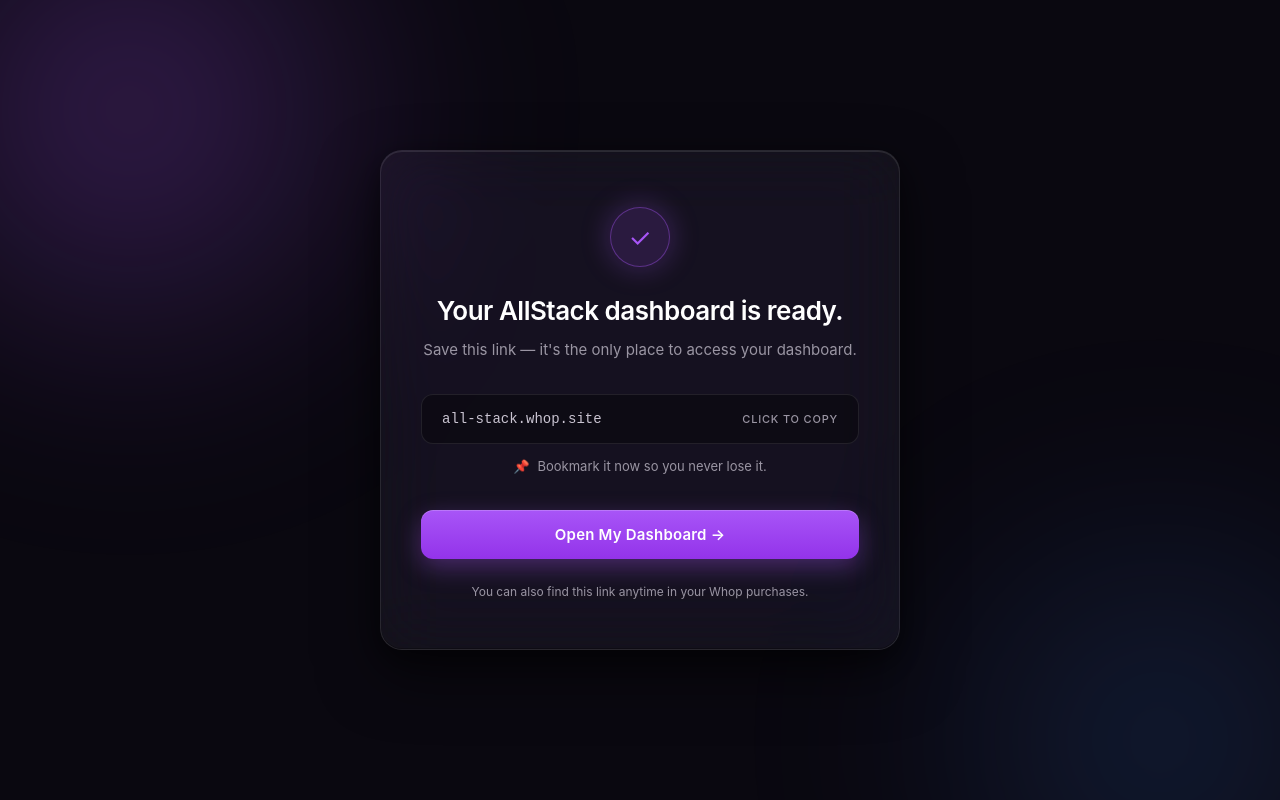
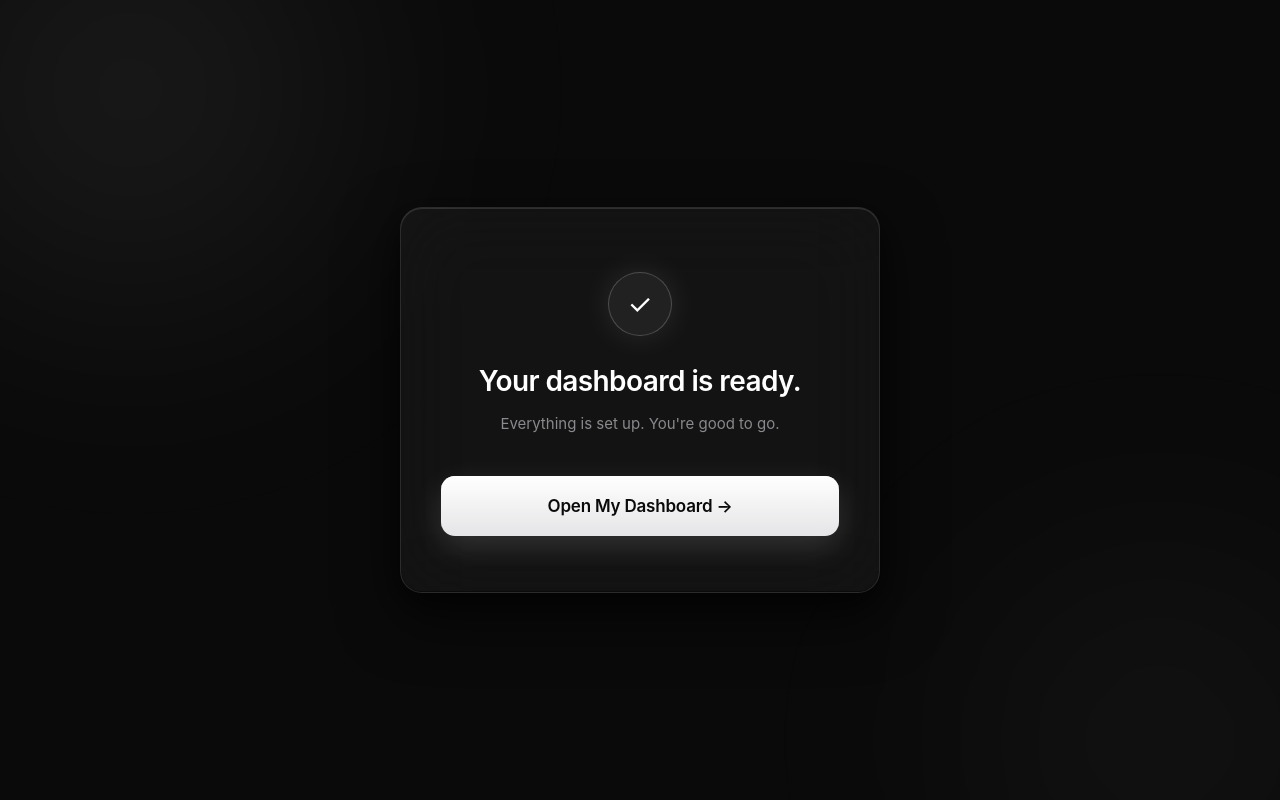
Before and after one commit to Fynak404/Real-Time-TikTok-Analytics-Viral-Trends-API-App, a plain HTML site: page index.html in a window 1280 px wide. Drawn offline with Linux system fonts and the light colour scheme.

Commit message:
Update index.html

```diff
--- a/index.html
+++ b/index.html
@@ -6,18 +6,12 @@
 <title>AllStack — Dashboard Ready</title>
 <style>
   :root {
-    --bg: #0A0810;
-    --glass: rgba(255, 255, 255, 0.045);
-    --glass-strong: rgba(255, 255, 255, 0.08);
-    --border: rgba(255, 255, 255, 0.09);
-    --border-bright: rgba(255, 255, 255, 0.18);
+    --bg: #0A0A0A;
+    --glass: rgba(255, 255, 255, 0.04);
+    --border: rgba(255, 255, 255, 0.10);
     --text: #FFFFFF;
-    --muted: #9A95A3;
-    --mono: #C9C4D1;
-    --accent: #A855F7;
-    --accent-hover: #9333EA;
-    --font: 'Inter', -apple-system, BlinkMacSystemFont, 'Segoe UI', Roboto, sans-serif;
-    --mono-font: 'JetBrains Mono', 'Fira Code', ui-monospace, monospace;
+    --muted: #8A8A8E;
+    --font: 'Inter', -apple-system, BlinkMacSystemFont, 'SF Pro Display', 'Segoe UI', Roboto, sans-serif;
   }
   * { box-sizing: border-box; margin: 0; padding: 0; }
   html, body { height: 100%; }
@@ -34,27 +28,26 @@
     overflow: hidden;
   }
 
-  /* Ambient glow blobs behind the glass */
   body::before,
   body::after {
     content: '';
     position: fixed;
     border-radius: 50%;
-    filter: blur(100px);
+    filter: blur(120px);
     pointer-events: none;
     z-index: 0;
   }
   body::before {
     width: 620px;
     height: 620px;
-    background: radial-gradient(circle, rgba(168, 85, 247, 0.32), transparent 70%);
-    top: -200px;
+    background: radial-gradient(circle, rgba(255, 255, 255, 0.10), transparent 70%);
+    top: -220px;
     left: -180px;
   }
   body::after {
     width: 560px;
     height: 560px;
-    background: radial-gradient(circle, rgba(59, 130, 246, 0.20), transparent 70%);
+    background: radial-gradient(circle, rgba(255, 255, 255, 0.06), transparent 70%);
     bottom: -220px;
     right: -160px;
   }
@@ -63,41 +56,41 @@
     position: relative;
     z-index: 1;
     background: var(--glass);
-    backdrop-filter: blur(32px) saturate(180%);
-    -webkit-backdrop-filter: blur(32px) saturate(180%);
+    backdrop-filter: blur(40px) saturate(180%);
+    -webkit-backdrop-filter: blur(40px) saturate(180%);
     border: 1px solid var(--border);
     border-radius: 22px;
-    padding: 56px 40px 48px;
-    max-width: 520px;
+    padding: 64px 40px 56px;
+    max-width: 480px;
     width: 100%;
     text-align: center;
     box-shadow:
-      0 1px 0 rgba(255, 255, 255, 0.10) inset,
-      0 -1px 0 rgba(0, 0, 0, 0.30) inset,
-      0 24px 60px rgba(0, 0, 0, 0.55),
-      0 8px 24px rgba(0, 0, 0, 0.35);
+      0 1px 0 rgba(255, 255, 255, 0.12) inset,
+      0 -1px 0 rgba(0, 0, 0, 0.40) inset,
+      0 24px 60px rgba(0, 0, 0, 0.65),
+      0 8px 24px rgba(0, 0, 0, 0.40);
   }
 
   .check {
-    width: 60px;
-    height: 60px;
+    width: 64px;
+    height: 64px;
     margin: 0 auto 28px;
     border-radius: 50%;
-    background: rgba(168, 85, 247, 0.15);
-    border: 1px solid rgba(168, 85, 247, 0.40);
+    background: rgba(255, 255, 255, 0.06);
+    border: 1px solid rgba(255, 255, 255, 0.20);
     display: flex;
     align-items: center;
     justify-content: center;
-    font-size: 26px;
-    color: var(--accent);
-    box-shadow: 0 0 30px rgba(168, 85, 247, 0.30);
+    font-size: 28px;
+    color: var(--text);
+    box-shadow: 0 0 32px rgba(255, 255, 255, 0.10);
   }
 
   h1 {
-    font-size: 26px;
+    font-size: 28px;
     font-weight: 600;
-    letter-spacing: -0.5px;
-    margin-bottom: 12px;
+    letter-spacing: -0.6px;
+    margin-bottom: 14px;
     color: var(--text);
   }
 
@@ -105,154 +98,48 @@
     font-size: 15px;
     color: var(--muted);
     line-height: 1.55;
-    margin-bottom: 32px;
-  }
-
-  .url-box {
-    background: rgba(0, 0, 0, 0.35);
-    border: 1px solid var(--border);
-    border-radius: 12px;
-    padding: 16px 20px;
-    font-family: var(--mono-font);
-    font-size: 14px;
-    color: var(--mono);
-    margin-bottom: 14px;
-    cursor: pointer;
-    transition: all 0.18s ease;
-    position: relative;
-    display: flex;
-    align-items: center;
-    justify-content: space-between;
-    gap: 12px;
-    user-select: none;
-    -webkit-tap-highlight-color: transparent;
-  }
-  .url-box:hover {
-    border-color: var(--border-bright);
-    background: rgba(0, 0, 0, 0.45);
-  }
-  .url-box:active {
-    transform: scale(0.99);
-  }
-  .url-box .url-text {
-    flex: 1;
-    text-align: left;
-    overflow: hidden;
-    text-overflow: ellipsis;
-    white-space: nowrap;
-  }
-  .url-box .copy-hint {
-    font-family: var(--font);
-    font-size: 11px;
-    color: var(--muted);
-    text-transform: uppercase;
-    letter-spacing: 0.8px;
-    font-weight: 500;
-    flex-shrink: 0;
-    transition: color 0.15s ease;
-  }
-  .url-box.copied .copy-hint {
-    color: #22C55E;
-  }
-
-  .bookmark {
-    font-size: 13px;
-    color: var(--muted);
-    margin-bottom: 36px;
-    display: flex;
-    align-items: center;
-    justify-content: center;
-    gap: 8px;
-  }
-  .bookmark span {
-    color: var(--accent);
-    font-weight: 500;
+    margin-bottom: 40px;
   }
 
   .btn {
-    display: inline-block;
+    display: inline-flex;
+    align-items: center;
+    justify-content: center;
     width: 100%;
-    padding: 15px 24px;
-    background: linear-gradient(180deg, var(--accent) 0%, var(--accent-hover) 100%);
-    color: #fff;
+    padding: 20px 24px;
+    background: linear-gradient(180deg, #FFFFFF 0%, #E5E5E7 100%);
+    color: #0A0A0A;
     text-decoration: none;
-    border-radius: 12px;
-    font-size: 15px;
+    border-radius: 14px;
+    font-size: 17px;
     font-weight: 600;
-    letter-spacing: 0.2px;
+    letter-spacing: -0.2px;
     box-shadow:
-      0 1px 0 rgba(255, 255, 255, 0.20) inset,
-      0 8px 24px rgba(168, 85, 247, 0.35);
+      0 1px 0 rgba(255, 255, 255, 0.80) inset,
+      0 10px 30px rgba(255, 255, 255, 0.14);
     transition: transform 0.15s ease, box-shadow 0.15s ease;
   }
   .btn:hover {
     transform: translateY(-1px);
     box-shadow:
-      0 1px 0 rgba(255, 255, 255, 0.25) inset,
-      0 12px 32px rgba(168, 85, 247, 0.45);
+      0 1px 0 rgba(255, 255, 255, 0.90) inset,
+      0 14px 40px rgba(255, 255, 255, 0.22);
   }
-  .btn:active {
-    transform: translateY(0);
-  }
-
-  .footer {
-    font-size: 12px;
-    color: var(--muted);
-    margin-top: 24px;
-    line-height: 1.5;
-  }
+  .btn:active { transform: translateY(0); }
 </style>
 </head>
 <body>
   <div class="card">
     <div class="check">✓</div>
-    <h1>Your AllStack dashboard is ready.</h1>
-    <p class="sub">Save this link — it's the only place to access your dashboard.</p>
+    <h1>Your dashboard is ready.</h1>
+    <p class="sub">Everything is set up. You're good to go.</p>
 
-    <div class="url-box" id="urlBox" role="button" tabindex="0" aria-label="Copy dashboard URL">
-      <span class="url-text" id="urlText">all-stack.whop.site</span>
-      <span class="copy-hint" id="copyHint">Click to copy</span>
-    </div>
-
-    <p class="bookmark"><span>📌</span> Bookmark it now so you never lose it.</p>
-
-    <a class="btn" href="https://all-stack.whop.site">Open My Dashboard →</a>
-
-    <p class="footer">You can also find this link anytime in your Whop purchases.</p>
+    <a class="btn"
+       href="https://all-stack.whop.site"
+       target="_blank"
+       rel="noopener noreferrer">
+      Open My Dashboard →
+    </a>
   </div>
-
-<script>
-  const urlBox = document.getElementById('urlBox');
-  const copyHint = document.getElementById('copyHint');
-  const DASHBOARD_URL = 'https://all-stack.whop.site';
-
-  async function copyUrl() {
-    try {
-      await navigator.clipboard.writeText(DASHBOARD_URL);
-    } catch {
-      // Fallback for browsers without clipboard API
-      const ta = document.createElement('textarea');
-      ta.value = DASHBOARD_URL;
-      ta.style.position = 'fixed';
-      ta.style.opacity = '0';
-      document.body.appendChild(ta);
-      ta.select();
-      try { document.execCommand('copy'); } catch {}
-      document.body.removeChild(ta);
-    }
-    urlBox.classList.add('copied');
-    copyHint.textContent = '✓ Copied';
-    clearTimeout(copyUrl._t);
-    copyUrl._t = setTimeout(() => {
-      urlBox.classList.remove('copied');
-      copyHint.textContent = 'Click to copy';
-    }, 1800);
-  }
-
-  urlBox.addEventListener('click', copyUrl);
-  urlBox.addEventListener('keydown', (e) => {
-    if (e.key === 'Enter' || e.key === ' ') { e.preventDefault(); copyUrl(); }
-  });
-</script>
 </body>
 </html>
```
